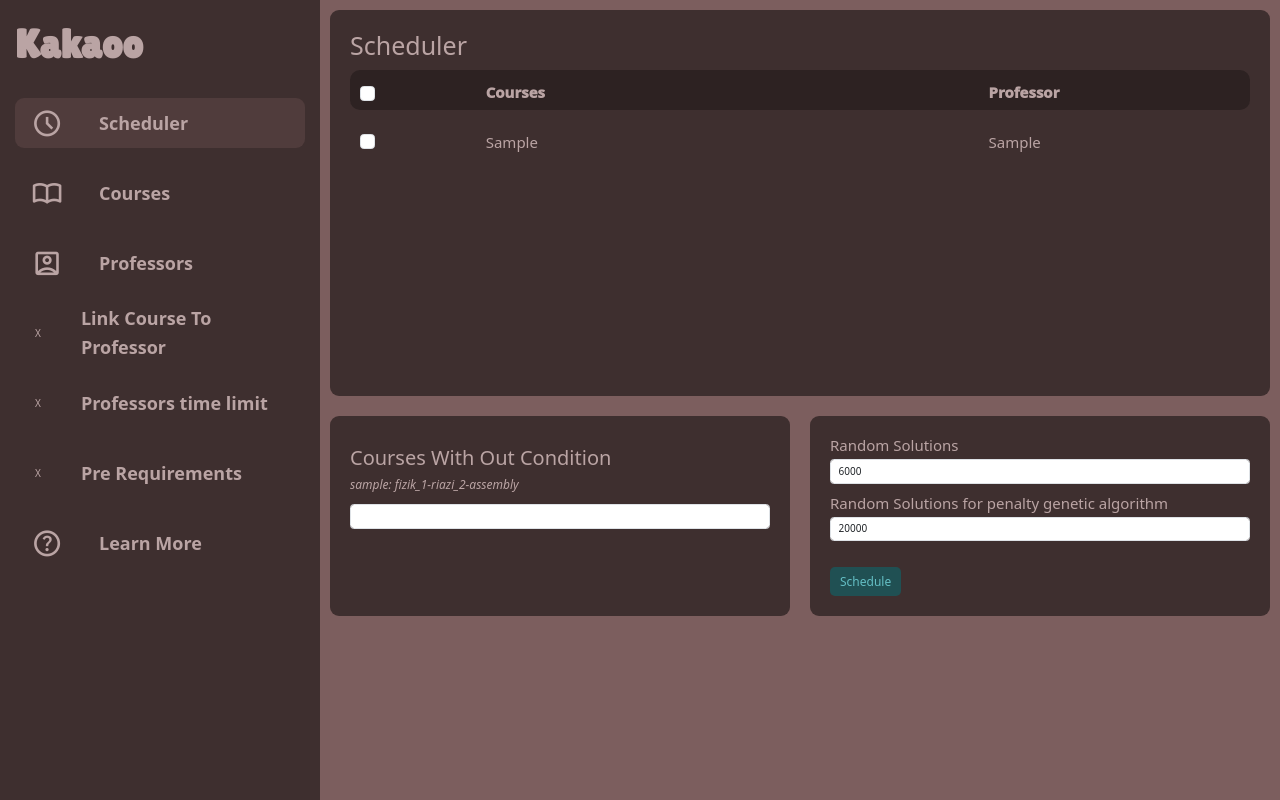
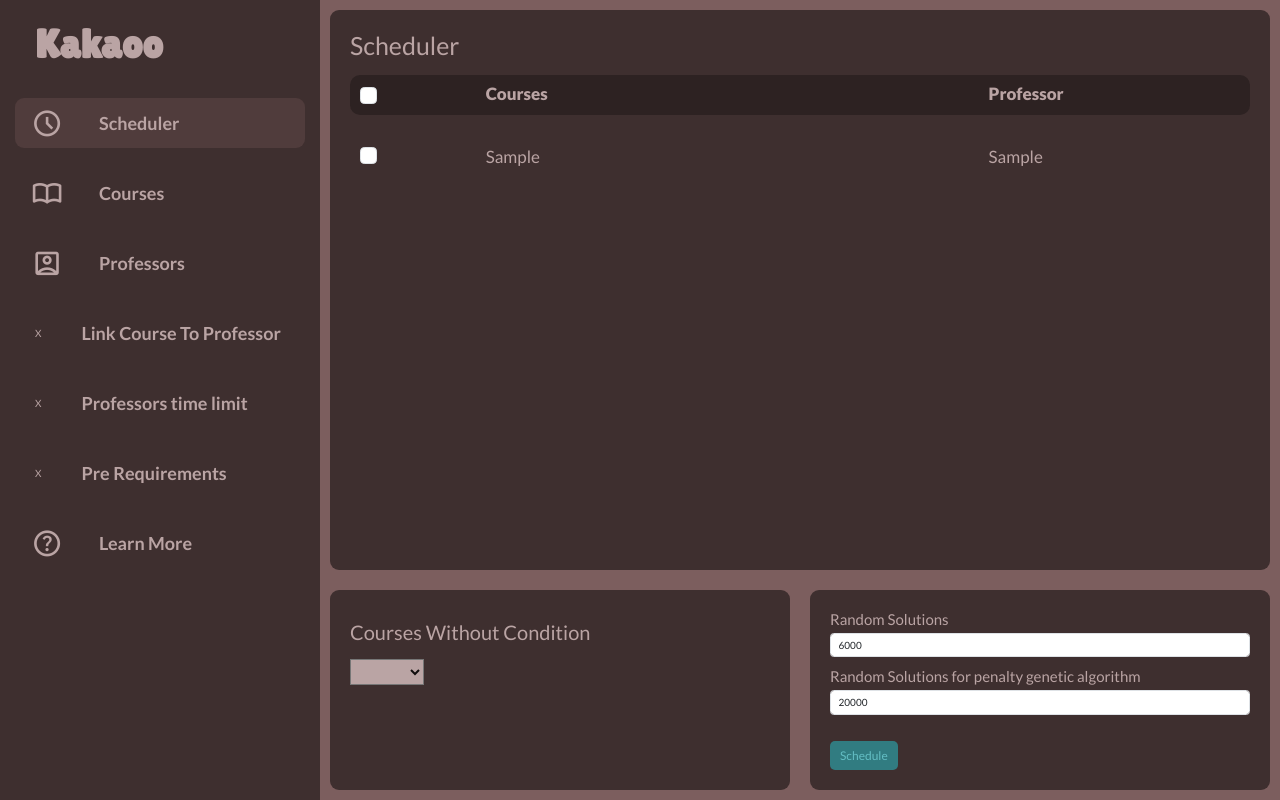
Before and after one commit to mehdee81/kakaoo, a Django app: page / in a window 1280 px wide. Run offline with Django 4.2, Linux system fonts and the light colour scheme; tables that the repository leaves empty hold one stand-in row (values such as "Sample post"); some libraries are stand-ins or nearby versions.

Commit message:
Complete Index Page

```diff
--- a/app/static/scheduler/css/style.css
+++ b/app/static/scheduler/css/style.css
@@ -18,6 +18,7 @@ body {
     overflow-x: hidden;
     background-color: var(--color-brown-0);
     color: var(--color-grey-0);
+    font-family: "Lato";
 }
 
 :root {
@@ -173,12 +174,34 @@ ul li :hover {
     color: rgb(255, 0, 0);
 }
 
+.main {
+    display: flex;
+    flex-direction: column;
+}
+
+::-webkit-scrollbar {
+    width: 1.5rem;
+}
+
+::-webkit-scrollbar-track {
+    background: var(--color-brown-0);
+}
+
+::-webkit-scrollbar-thumb {
+    background: var(--color-brown-100);
+}
+
+::-webkit-scrollbar-thumb:hover {
+    background: var(--color-grey-100);
+}
+
 #acceptable_penalty_div {
     display: none;
 }
 
 .layout {
     display: grid;
+    height: 100dvh;
     grid-template-columns: 2fr 6fr;
     height: -webkit-fill-available;
 }
@@ -192,6 +215,8 @@ ul li :hover {
     font-weight: bolder;
     font-size: 4rem;
     font-family: "Lilita One";
+    padding-left: 2rem;
+    transition: all 0.5s;
 }
 
 .menu {
@@ -206,6 +231,11 @@ ul li :hover {
     height: 5rem;
     padding: 0 2rem;
     text-decoration: none;
+    transition: all 0.2s;
+}
+
+.menu-item:hover {
+    transform: translateX(0.5rem);
 }
 
 .menu-item--active {
@@ -238,33 +268,45 @@ ul li :hover {
 }
 
 .table-main {
-    font-size: 1.5rem;
-    margin-top: 1rem;
+    font-size: 1.7rem;
 }
 
 .table-main-header {
     display: grid;
     grid-template-columns: 1fr 4fr 2fr;
+    align-items: center;
     font-weight: 1000;
+    font-size: 1.7rem;
     background-color: var(--color-grey-100);
     border-radius: 10px;
-    align-items: center;
     height: 4rem;
     margin-bottom: 1rem;
-    padding: 1rem;
-    width: 100%;
+    padding: 0.5rem 1rem;
+    margin-top: 1rem;
 }
 
 .table-main-body {
-    font-weight: 300;
+    font-weight: 400;
     padding: 1rem;
-    height: 20vw;
-    overflow-y: auto;
+    height: 40dvh;
+    /* overflow-y: auto; */
 }
 
 .table-main-body--item {
     display: grid;
     grid-template-columns: 1fr 4fr 2fr;
+    padding: 0.8rem 0;
+}
+
+.main-up {
+    background-color: var(--color-brown-200);
+    margin: 1rem;
+    padding: 2rem;
+    border-radius: 9px;
+    display: flex;
+    flex-direction: column;
+    flex: 1;
+    justify-content: stretch;
 }
 
 .main-down {
@@ -278,11 +320,54 @@ ul li :hover {
 }
 
 .primary-button {
-    background-color: var(--color-green-200);
+    background-color: var(--color-green-100);
     color: var(--color-green-0);
+    transition: all 0.1s;
     padding: 0.5rem 1rem;
     border-radius: 5px;
     font-weight: 500;
     font-size: 1.2rem;
     border: none;
 }
+
+.primary-button:hover {
+    background-color: var(--color-green-200);
+}
+
+#all_courses_form {
+    display: flex;
+    flex-direction: column;
+    flex: 1;
+    overflow-y: scroll;
+}
+
+select {
+    background-color: var(--color-grey-0);
+    color: var(--color-grey-200);
+    padding: 0.5rem 1rem;
+    margin-top: 1rem;
+}
+
+.courses-without-cond {
+    display: flex;
+    flex-direction: row;
+    gap: 1rem;
+    margin-top: 1rem;
+    flex-wrap: wrap;
+}
+
+.courses-without-cond--item {
+    background-color: var(--color-red-0);
+    color: var(--color-grey-100);
+    font-size: 1.2rem;
+    font-weight: 700;
+    padding: 0.5rem 1rem;
+    cursor: pointer;
+    transition: all 0.1s;
+    border-radius: 5px;
+}
+
+.courses-without-cond--item:hover {
+    background-color: var(--color-red-200);
+    color: var(--color-red-0);
+}
--- a/app/static/scheduler/js/js.js
+++ b/app/static/scheduler/js/js.js
@@ -46,6 +46,8 @@ $(document).on("click", "#remove_limited_professor", function () {
     $(this).closest("tr").remove();
 });
 // -----------------------------------------------------
+var coursesWithoutCondition = [];
+
 $("#get-data-btn").click(function () {
     // Create a list to store selected courses
     let selected_courses = [];
@@ -60,7 +62,8 @@ $("#get-data-btn").click(function () {
     let chromosomes = $("#chromosomes").val();
 
     // Get courses with out conditions
-    let courses_with_out_conditions = $("#courses_with_out_conditions").val();
+    var courses_with_out_conditions = coursesWithoutCondition.join("-");
+    // let courses_with_out_conditions = $("#courses_with_out_conditions").val();
 
     // Get penalty chromosomes number
     let penalty_chromosomes = $("#penalty_chromosomes").val();
@@ -168,3 +171,51 @@ $(document).ready(function () {
     });
 });
 // ----------------------------------------------------------
+var a = document.getElementById("courses-without-conditions");
+var cwd = document.getElementsByClassName("courses-without-cond")[0];
+
+a.addEventListener("change", function () {
+    var value = this.value;
+    var lastOfValue = value.split("_").slice(-1)[0];
+    if (value === "") return;
+    if (
+        lastOfValue[0] === "g" &&
+        (lastOfValue[1] === "1" ||
+            lastOfValue[1] === "2" ||
+            lastOfValue[1] === "3" ||
+            lastOfValue[1] === "4" ||
+            lastOfValue[1] === "5")
+    ) {
+        value = value.slice(0, -3);
+    }
+    if (coursesWithoutCondition.indexOf(value) === -1) {
+        coursesWithoutCondition.push(value);
+    }
+    cwd.textContent = "";
+    coursesWithoutCondition.map((course) => {
+        var child = document.createElement("div");
+        child.className = "courses-without-cond--item";
+        child.textContent = course;
+        child.addEventListener("click", () => {
+            var index = coursesWithoutCondition.indexOf(course);
+            coursesWithoutCondition.splice(index, 1);
+            rebuild();
+        });
+        cwd.appendChild(child);
+    });
+});
+
+function rebuild() {
+    cwd.textContent = "";
+    coursesWithoutCondition.map((course) => {
+        var child = document.createElement("div");
+        child.className = "courses-without-cond--item";
+        child.textContent = course;
+        child.addEventListener("click", () => {
+            var index = coursesWithoutCondition.indexOf(course);
+            coursesWithoutCondition.splice(index, 1);
+            rebuild();
+        });
+        cwd.appendChild(child);
+    });
+}
--- a/app/templates/base.html
+++ b/app/templates/base.html
@@ -9,6 +9,12 @@
         <link
             rel="stylesheet"
             href="https://fonts.googleapis.com/css2?family=Material+Symbols+Outlined:opsz,wght,FILL,GRAD@20..48,100..700,0..1,-50..200"
+        />
+        <link rel="preconnect" href="https://fonts.googleapis.com" />
+        <link rel="preconnect" href="https://fonts.gstatic.com" crossorigin />
+        <link
+            href="https://fonts.googleapis.com/css2?family=Lato:ital,wght@0,100;0,300;0,400;0,700;0,900;1,100;1,300;1,400;1,700;1,900&display=swap"
+            rel="stylesheet"
         />
         <link rel="preconnect" href="https://fonts.googleapis.com" />
         <link rel="preconnect" href="https://fonts.gstatic.com" crossorigin />
--- a/app/templates/scheduler/index.html
+++ b/app/templates/scheduler/index.html
@@ -1,21 +1,17 @@
 {% extends "base.html" %} {% block page_title %} Scheduler {% endblock %}
 {%block page_body %} {% if courses %}
-<div class="main-up mycontainer">
+<div class="main-up">
     <h1>Scheduler</h1>
+    <div class="table-main-header">
+        <p>
+            <input class="form-check-input" type="checkbox" id="checkAll" />
+        </p>
+        <p>Courses</p>
+        <p>Professor</p>
+    </div>
     <form action="#" id="all_courses_form">
         {% csrf_token %}
         <div class="table-main">
-            <div class="table-main-header">
-                <p>
-                    <input
-                        class="form-check-input"
-                        type="checkbox"
-                        id="checkAll"
-                    />
-                </p>
-                <p>Courses</p>
-                <p>Professor</p>
-            </div>
             <div class="table-main-body">
                 {% for course in courses %}
                 <div class="table-main-body--item">
@@ -46,16 +42,21 @@
 <div class="main-down">
     <div class="mycontainer container-cond">
         <div class="mt-3 mb-3">
-            <h2 for="courses_with_out_conditions">
-                Courses With Out Condition
-            </h2>
-            <p class="hint-text">sample: fizik_1-riazi_2-assembly</p>
-            <input
+            <h2 for="courses_with_out_conditions">Courses Without Condition</h2>
+            <!-- <p class="hint-text">sample: fizik_1-riazi_2-assembly</p> -->
+            <!-- <input
                 type="text"
                 name="courses_with_out_conditions"
                 id="courses_with_out_conditions"
                 class="form-control"
-            />
+            /> -->
+            <select id="courses-without-conditions">
+                <option></option>
+                {% for course in courses %}
+                <option value="{{course.course}}">{{course.course}}</option>
+                {% endfor %}
+            </select>
+            <div class="courses-without-cond"></div>
         </div>
     </div>
     <div class="mycontainer">
@@ -109,10 +110,4 @@
         </b>
     </div>
 </div>
-{% endif %}
-
-<br />
-<br />
-<br />
-<br />
-{% endblock %}
+{% endif %} {% endblock %}
```
